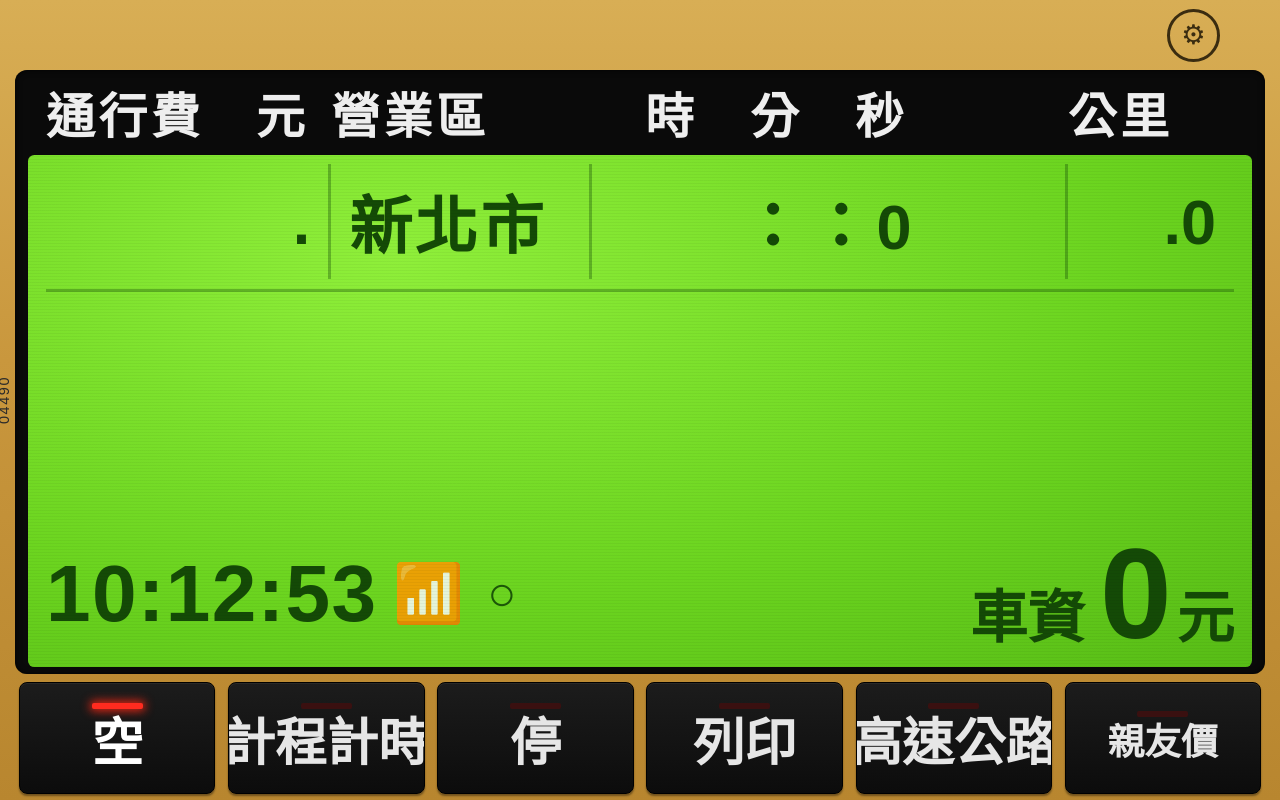
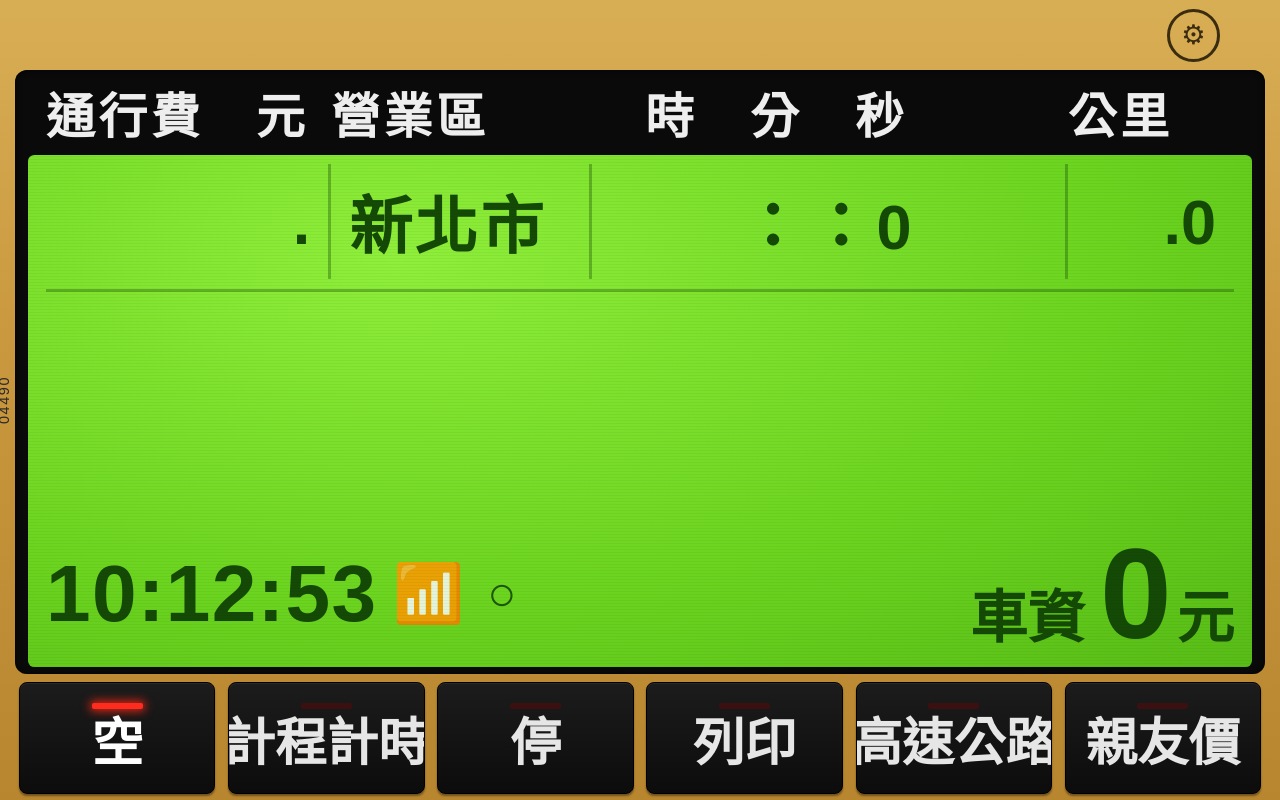
Before and after one commit to Kevinte67228/Taxi-Meter, a plain HTML site: page index.html in a window 1280 px wide. Drawn offline with Linux system fonts and the light colour scheme.

Commit message:
修正親友價按鈕字級公式與其他按鈕一致、統一背景色避免進場閃屏、營業區清單加說明

```diff
--- a/index.html
+++ b/index.html
@@ -16,7 +16,7 @@
   * { margin:0; padding:0; box-sizing:border-box; -webkit-tap-highlight-color:transparent; }
   html, body {
     height:100%; width:100%;
-    background:#111;
+    background:#c9973d;
     overflow:hidden;
     font-family: "Noto Sans TC","PingFang TC","Microsoft JhengHei",sans-serif;
     touch-action: manipulation;
@@ -475,6 +475,7 @@
     <div class="field">
       <label>營業區清單（每行一個，可自行增減）</label>
       <textarea id="zoneOptionsText" rows="4" style="width:100%; background:#0d0d0d; border:2px solid #444; border-radius:1dvh; color:#fff; padding:1.6dvh 1.4vw; font-family:'Courier New',monospace; font-size:5dvh; resize:vertical;"></textarea>
+      <div class="hint">這裡不限於實際行政區名稱，你可以自由填寫任何想要的描述文字，例如「小明的車」「約會專車」「上班接送」都可以，純粹好玩用途。</div>
     </div>
 
     <h3>跳表費率</h3>
@@ -1010,14 +1011,15 @@
 
   function fitLabelToButton(labelEl){
     const container = labelEl.parentElement;
-    let size = 4.6; // dvh，起始字級（跟其他按鈕上限相近）
-    const minSize = 1.6;
-    labelEl.style.fontSize = size + 'dvh';
+    // 先清空 inline 字級，讓它套用跟其他按鈕相同的 CSS 公式（含 --scale 縮放），
+    // 再從這個「跟兄弟按鈕一致」的基準開始，只有塞不下才逐步縮小
+    labelEl.style.fontSize = '';
     labelEl.style.whiteSpace = 'nowrap';
+    let sizePx = parseFloat(window.getComputedStyle(labelEl).fontSize) || 24;
     let guard = 0;
-    while (labelEl.scrollWidth > container.clientWidth - 4 && size > minSize && guard < 60) {
-      size -= 0.15;
-      labelEl.style.fontSize = size + 'dvh';
+    while (labelEl.scrollWidth > container.clientWidth - 4 && sizePx > 10 && guard < 100) {
+      sizePx -= 1;
+      labelEl.style.fontSize = sizePx + 'px';
       guard++;
     }
   }
```
